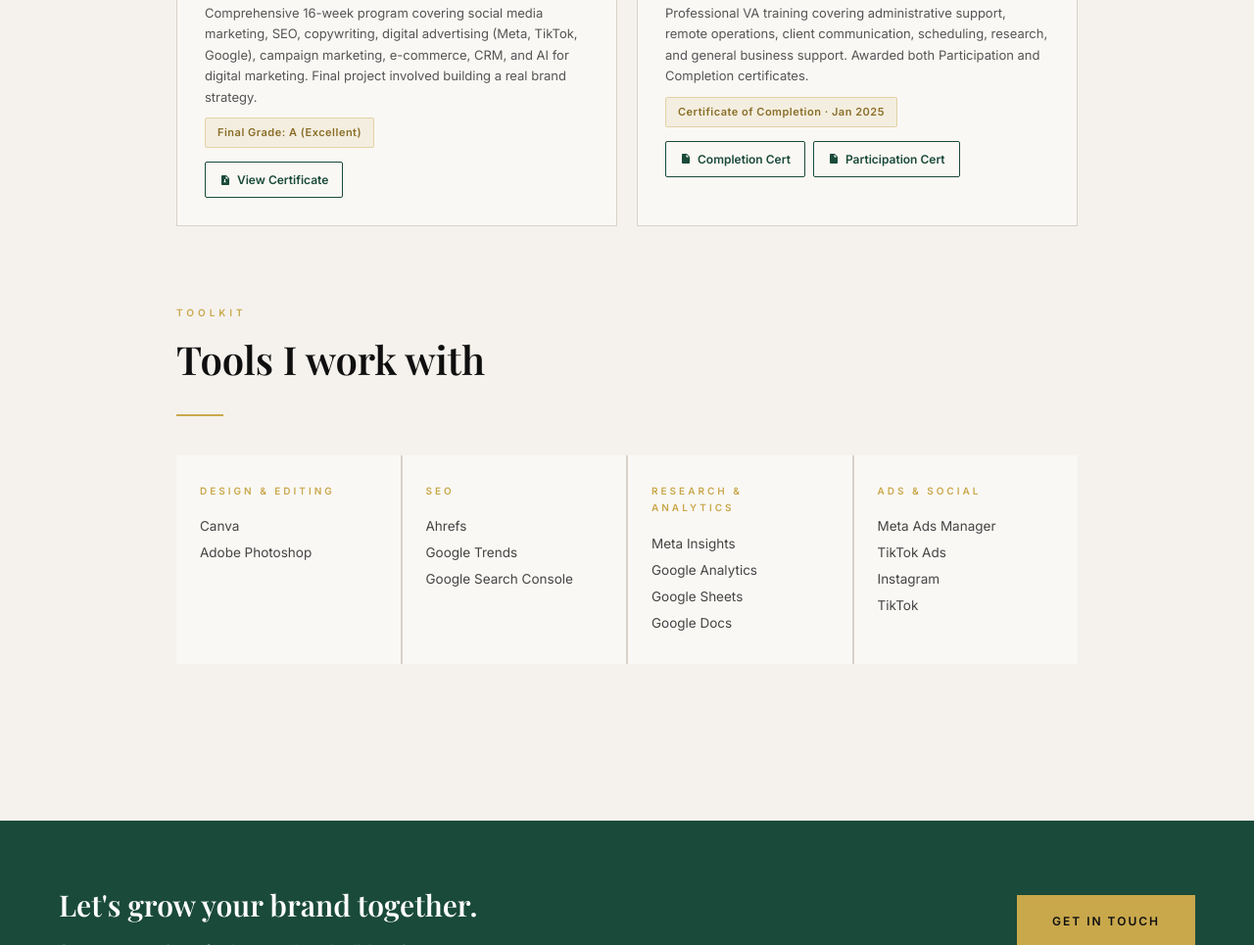
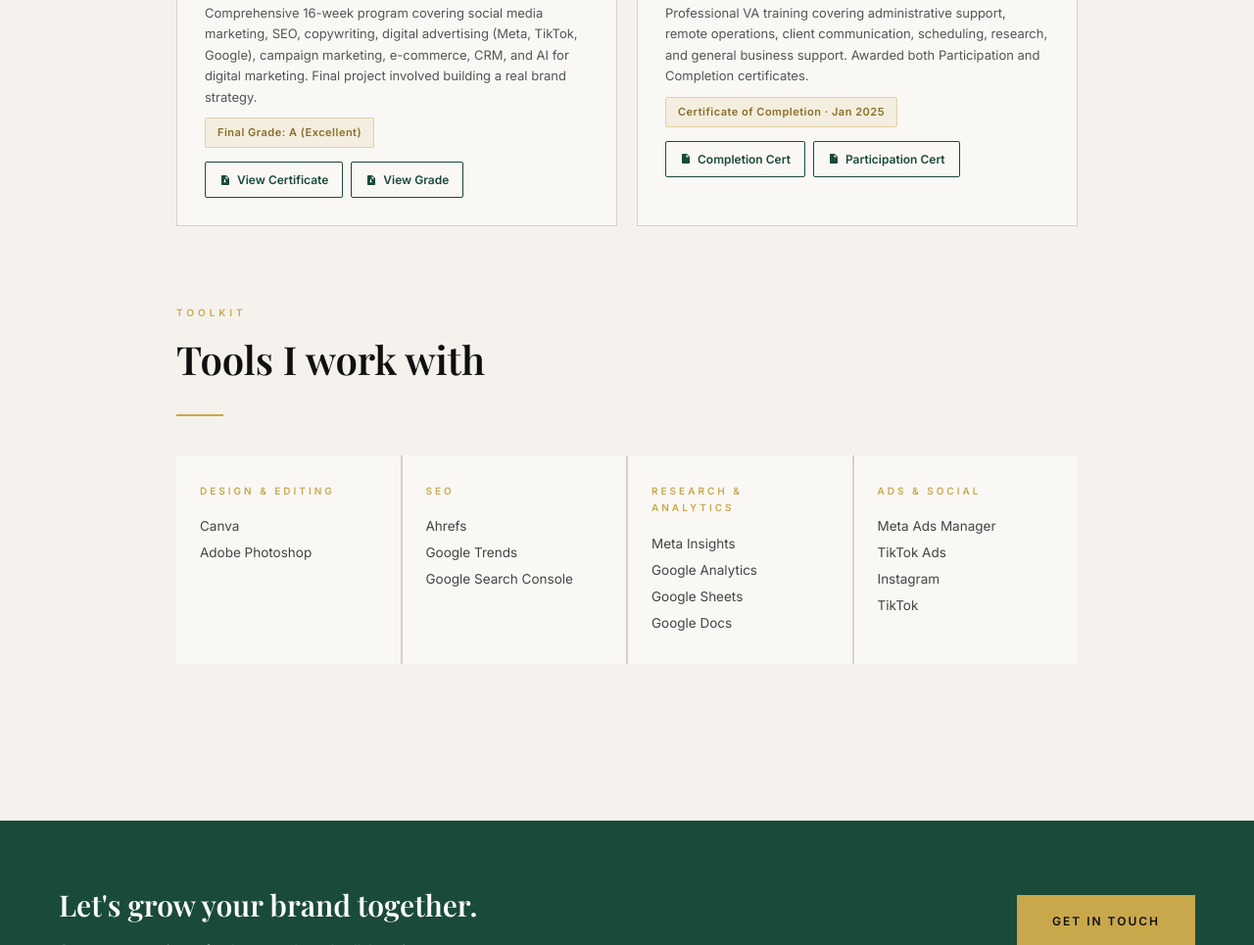
Before and after one commit to dyana-va/dyana-va.github.io, a plain HTML site: page index.html in a window 1280 px wide. Shown: the part 4395-5360 px from the top of the page at 98% size. Drawn offline with nearby package versions, Linux system fonts and the light colour scheme.

Commit message:
Update index.html
Update Tempat Belajar certificate

```diff
--- a/index.html
+++ b/index.html
@@ -393,9 +393,13 @@
         <div class="cert-desc">Comprehensive 16-week program covering social media marketing, SEO, copywriting, digital advertising (Meta, TikTok, Google), campaign marketing, e-commerce, CRM, and AI for digital marketing. Final project involved building a real brand strategy.</div>
         <div class="cert-grade">Final Grade: A (Excellent)</div>
         <div class="cert-links-row">
-          <a class="cert-link" href="https://raw.githubusercontent.com/dyana-va/dyana-va.github.io/main/Certificate%20Acccelerator%20Digital%20Marketing%20Bootcamp%20%2321%20-%20Dyana.pdf" target="_blank" rel="noopener">
+          <a class="cert-link" href="https://github.com/dyana-va/dyana-va.github.io/blob/main/TB%20Completion%20Cert.jpg" target="_blank" rel="noopener">
             <svg viewBox="0 0 24 24"><path d="M14 2H6c-1.1 0-2 .9-2 2v16c0 1.1.9 2 2 2h12c1.1 0 2-.9 2-2V8l-6-6zm-1 7V3.5L18.5 9H13zm-2 8l-3-3h2v-4h2v4h2l-3 3z"/></svg>
             View Certificate
+          </a>
+          <a class="cert-link" href="https://github.com/dyana-va/dyana-va.github.io/blob/main/TB%20Final%20Grade.jpg" target="_blank" rel="noopener">
+            <svg viewBox="0 0 24 24"><path d="M14 2H6c-1.1 0-2 .9-2 2v16c0 1.1.9 2 2 2h12c1.1 0 2-.9 2-2V8l-6-6zm-1 7V3.5L18.5 9H13zm-2 8l-3-3h2v-4h2v4h2l-3 3z"/></svg>
+            View Grade
           </a>
         </div>
       </div>
```
